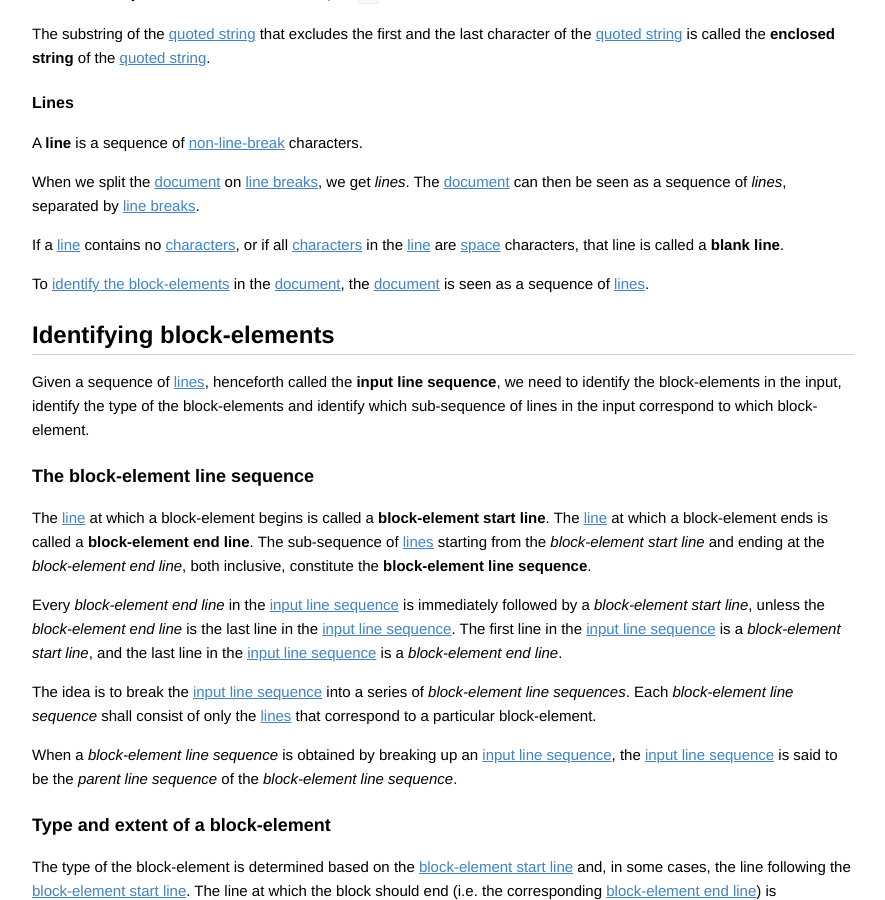
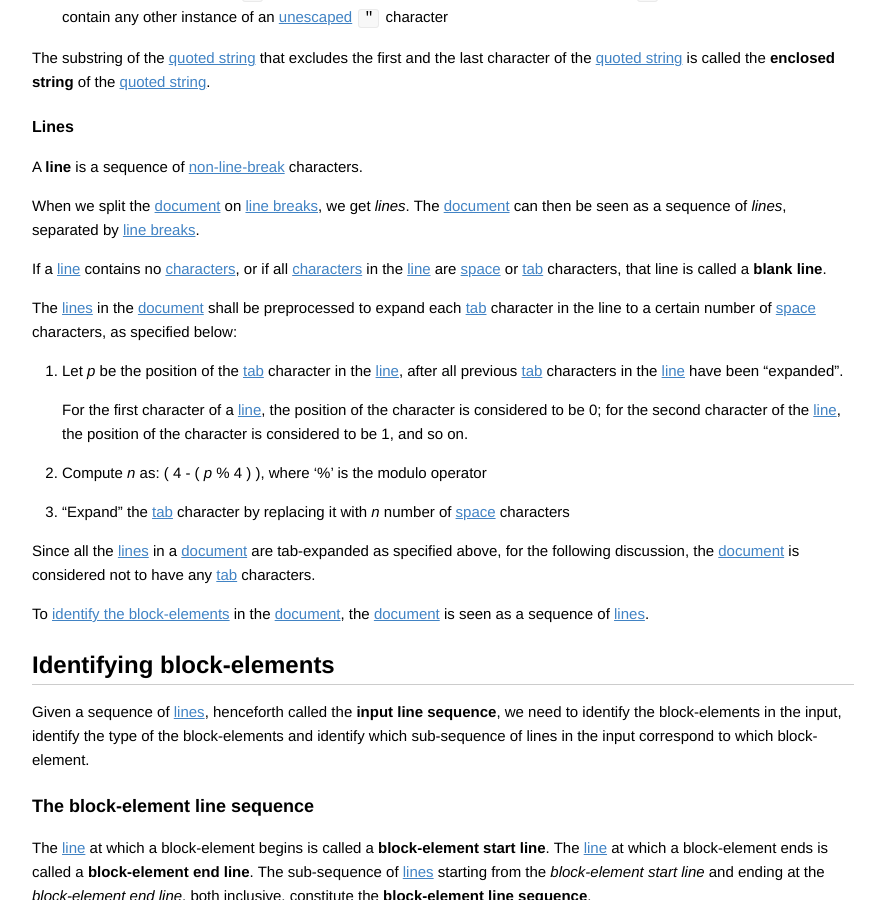
Before and after one commit to vfmd/vfmd-spec, a Jekyll site: the page built from specification.md, in a window 1280 px wide and 900 px high, scrolled down 3885 px. Shown: the whole window, without its empty margins (197-1082 px from the left). Built offline with Jekyll 4.4.1, drawn with Linux system fonts in a browser that asks for light colours; Markdown is read by kramdown in place of the engine named in the settings; some of the changed text lies outside the part shown.

Commit message:
Position-specific tab-expansion
(as opposed to always replacing with 4 spaces)

Ref: https://github.com/vfmd/vfmd-spec/issues/2

```diff
--- a/specification.md
+++ b/specification.md
@@ -173,6 +170,10 @@ Any character that is not a U+0020 (SPACE) character is henceforth
 called a **non-space** character.
 </span>
 
+<span id="tab">
+A U+0009 (TAB) character is henceforth called a **tab** character.
+</span>
+
 The character sequence of a U+000D (CR) character followed by a U+000A
 (LF) character in the input shall be treated as a single U+000A (LF)
 character.
@@ -187,7 +188,7 @@ Any [character] that is not a _line break_ character is called a
 
 <span id="whitespace">
 A **whitespace** character is one of the following characters:
-U+000A (LF), U+000C (FF), U+000D (CR) or U+0020 (SPACE)
+U+0009 (TAB), U+000A (LF), U+000C (FF), U+000D (CR) or U+0020 (SPACE)
 </span>
 
 <span id="string">
@@ -241,6 +242,7 @@ called the **enclosed string** of the [quoted string].</span>
 
 [space]: #space
 [non-space]: #non-space
+[tab]: #tab
 [line break]: #line-break
 [line breaks]: #line-break
 [non-line-break]: #non-line-break
@@ -268,8 +270,28 @@ breaks].
 
 <span id="blank-line">
 If a [line] contains no [characters], or if all [characters] in the
-[line] are [space] characters, that line is called a **blank line**.
-</span>
+[line] are [space] or [tab] characters, that line is called a
+**blank line**.</span>
+
+The [lines] in the [document] shall be preprocessed to expand each [tab]
+character in the line to a certain number of [space] characters, as
+specified below:
+
+ 1. Let _p_ be the position of the [tab] character in the [line], after
+    all previous [tab] characters in the [line] have been "expanded".
+
+    For the first character of a [line], the position of the character
+    is considered to be 0; for the second character of the [line], the
+    position of the character is considered to be 1, and so on.
+
+ 2. Compute _n_ as: ( 4 - ( _p_ % 4 ) ), where '%' is the modulo operator
+
+ 3. "Expand" the [tab] character by replacing it with _n_ number of
+    [space] characters
+
+Since all the [lines] in a [document] are tab-expanded as specified
+above, for the following discussion, the [document] is considered not to
+have any [tab] characters.
 
 To [identify the block-elements] in the [document], the [document] is seen
 as a sequence of [lines].
```
Also changed, not shown: other parts of specification.md (+0 -3 lines).
